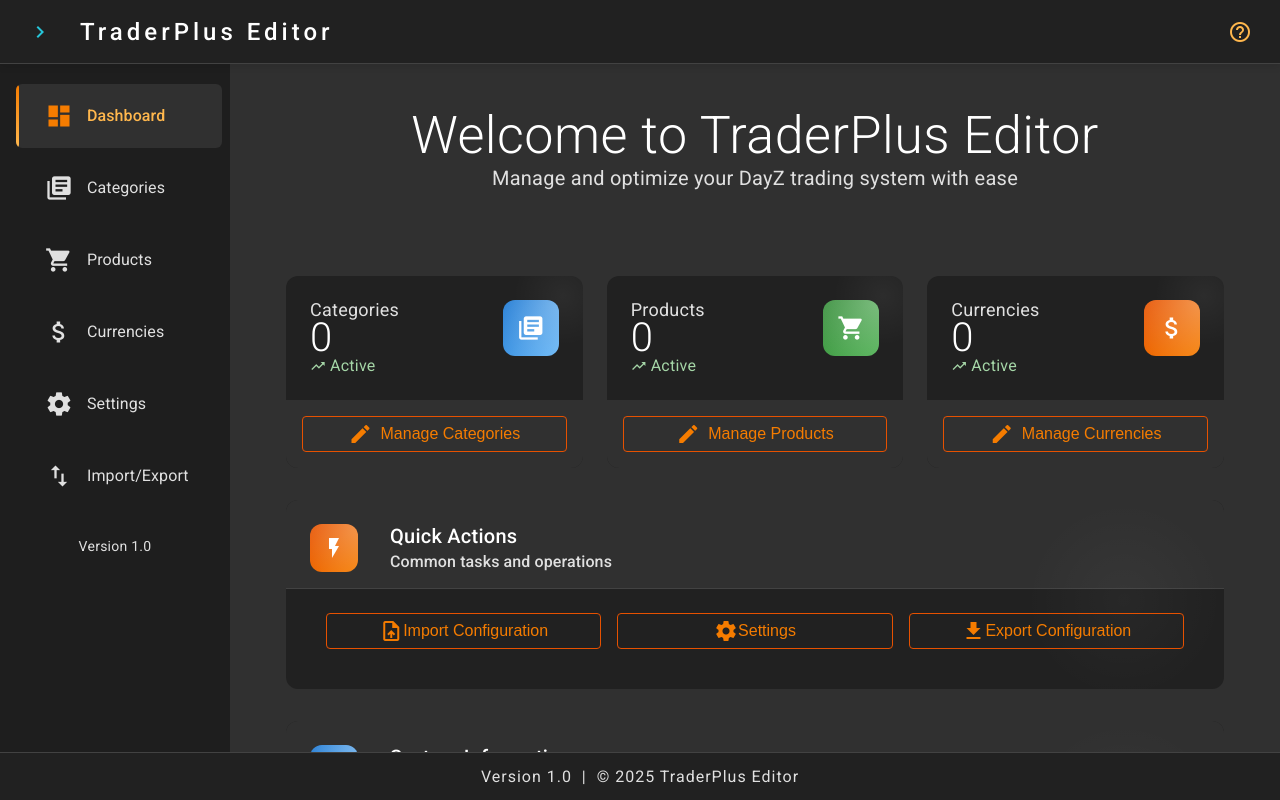
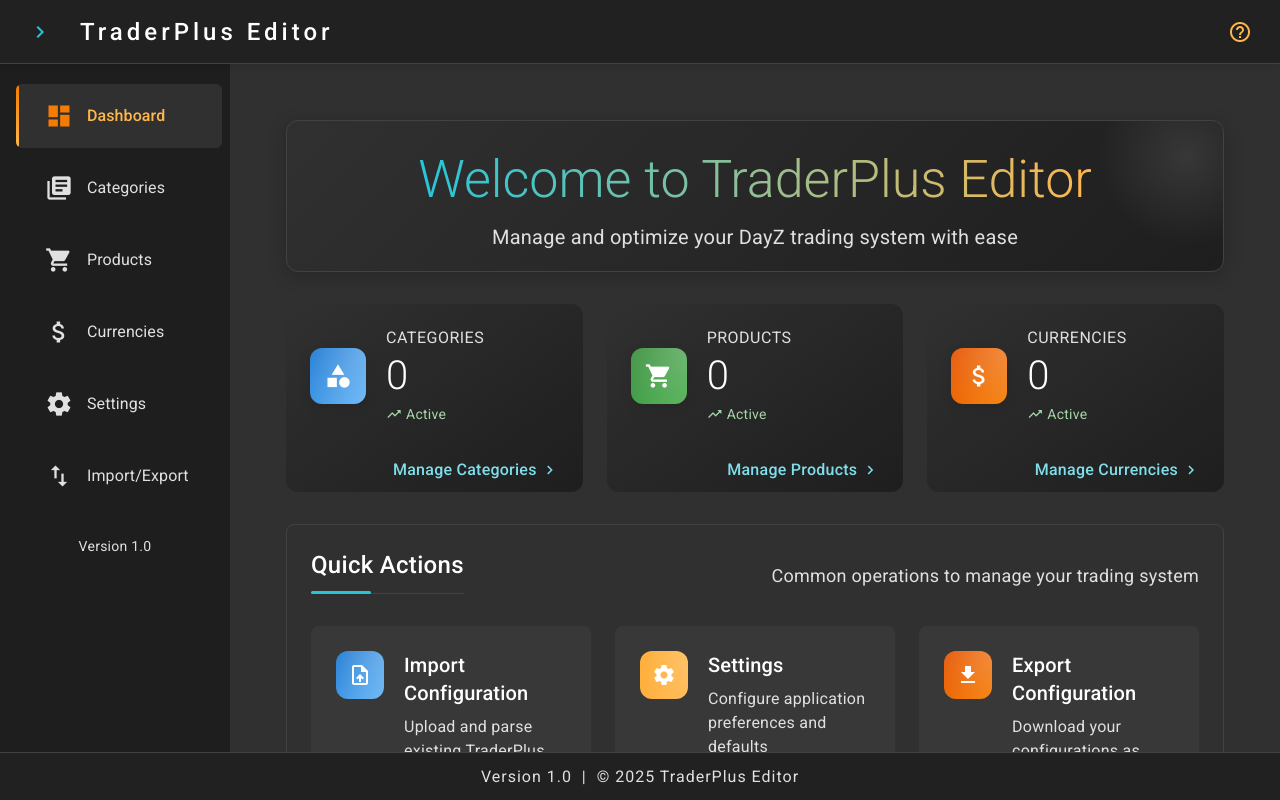
Before and after one commit to TheDmitri/traderpluseditor, an Angular app: page /dashboard in a window 1280 px wide. Built offline with nearby package versions, Linux system fonts and the light colour scheme.

Commit message:
refactor(dashboard): enhance layout and styling for improved usability and visual consistency

```diff
--- a/src/app/features/dashboard/components/dashboard.component.html
+++ b/src/app/features/dashboard/components/dashboard.component.html
@@ -1,138 +1,167 @@
 <div class="dashboard-container">
-  <!-- Header Section -->
-  <header class="dashboard-header">
-    <h1 class="dashboard-title">Welcome to TraderPlus Editor</h1>
-    <p class="dashboard-subtitle">Manage and optimize your DayZ trading system with ease</p>
+  <!-- Page Header Section -->
+  <header class="page-header">
+    <div class="header-content">
+      <div class="header-left">
+        <h1 class="page-title">Welcome to TraderPlus Editor</h1>
+        <p class="subtitle">Manage and optimize your DayZ trading system with ease</p>
+      </div>
+    </div>
   </header>
 
-  <!-- Statistics Cards -->
+  <!-- Statistics Cards Section -->
   <section class="dashboard-stats">
+    <!-- Category Stats Card -->
     <mat-card class="stats-card category-card" appearance="outlined">
       <div class="stats-content">
+        <div class="stats-icon">
+          <mat-icon aria-label="Categories">category</mat-icon>
+        </div>
         <div class="stats-info">
           <span class="stats-label">Categories</span>
           <span class="stats-value">{{ categoriesCount }}</span>
-          <span class="stats-trend positive">
+          <div class="stats-trend positive">
             <mat-icon>trending_up</mat-icon>
-            Active
-          </span>
-        </div>
-        <div class="stats-icon">
-          <mat-icon>my_library_books</mat-icon>
+            <span>Active</span>
           </div>
         </div>
-      <mat-card-actions>
-        <button class="custom-stroked-button color-accent" routerLink="/categories">
-          <mat-icon>edit</mat-icon>
-          Manage Categories
-        </button>
-      </mat-card-actions>
+      </div>
+      <div class="stats-action">
+        <a class="text-link with-icon" routerLink="/categories">
+          <span>Manage Categories</span>
+          <mat-icon>chevron_right</mat-icon>
+        </a>
+      </div>
     </mat-card>
 
+    <!-- Product Stats Card -->
     <mat-card class="stats-card product-card" appearance="outlined">
       <div class="stats-content">
+        <div class="stats-icon">
+          <mat-icon aria-label="Products">shopping_cart</mat-icon>
+        </div>
         <div class="stats-info">
           <span class="stats-label">Products</span>
           <span class="stats-value">{{ productsCount }}</span>
-          <span class="stats-trend positive">
+          <div class="stats-trend positive">
             <mat-icon>trending_up</mat-icon>
-            Active
-          </span>
-        </div>
-        <div class="stats-icon">
-          <mat-icon>shopping_cart</mat-icon>
+            <span>Active</span>
           </div>
         </div>
-      <mat-card-actions>
-        <button class="custom-stroked-button color-accent" routerLink="/products">
-          <mat-icon>edit</mat-icon>
-          Manage Products
-        </button>
-      </mat-card-actions>
+      </div>
+      <div class="stats-action">
+        <a class="text-link with-icon" routerLink="/products">
+          <span>Manage Products</span>
+          <mat-icon>chevron_right</mat-icon>
+        </a>
+      </div>
     </mat-card>
 
+    <!-- Currency Stats Card -->
     <mat-card class="stats-card currency-card" appearance="outlined">
       <div class="stats-content">
+        <div class="stats-icon">
+          <mat-icon aria-label="Currencies">attach_money</mat-icon>
+        </div>
         <div class="stats-info">
           <span class="stats-label">Currencies</span>
           <span class="stats-value">{{ currenciesCount }}</span>
-          <span class="stats-trend positive">
+          <div class="stats-trend positive">
             <mat-icon>trending_up</mat-icon>
-            Active
-          </span>
-        </div>
-        <div class="stats-icon">
-          <mat-icon>attach_money</mat-icon>
+            <span>Active</span>
           </div>
         </div>
-      <mat-card-actions>
-        <button class="custom-stroked-button color-accent" routerLink="/currencies">
-          <mat-icon>edit</mat-icon>
-          Manage Currencies
-        </button>
-      </mat-card-actions>
+      </div>
+      <div class="stats-action">
+        <a class="text-link with-icon" routerLink="/currencies">
+          <span>Manage Currencies</span>
+          <mat-icon>chevron_right</mat-icon>
+        </a>
+      </div>
     </mat-card>
   </section>
 
   <!-- Quick Actions Section -->
-  <section class="quick-actions">
-    <mat-card appearance="outlined">
-      <mat-card-header>
-        <div mat-card-avatar class="quick-actions-icon">
-          <mat-icon>flash_on</mat-icon>
+  <section class="content-panel quick-actions">
+    <div class="panel-header">
+      <h2 class="section-title">Quick Actions</h2>
+      <p class="panel-subtitle">Common operations to manage your trading system</p>
     </div>
-        <mat-card-title>Quick Actions</mat-card-title>
-        <mat-card-subtitle>Common tasks and operations</mat-card-subtitle>
-      </mat-card-header>
-      <mat-card-content>
-        <div class="action-buttons">
-          <button class="custom-stroked-button color-accent" routerLink="/file-management">
+    <div class="panel-body">
+      <div class="action-grid">
+        <div class="action-item">
+          <div class="action-icon import-icon">
             <mat-icon>upload_file</mat-icon>
-            Import Configuration
-          </button>
-          <button class="custom-stroked-button color-accent" routerLink="/settings">
+          </div>
+          <div class="action-info">
+            <h3 class="action-title">Import Configuration</h3>
+            <p class="action-description">Upload and parse existing TraderPlus JSON files</p>
+            <a class="action-link" routerLink="/file-management">Import Now</a>
+          </div>
+        </div>
+
+        <div class="action-item">
+          <div class="action-icon settings-icon">
             <mat-icon>settings</mat-icon>
-            Settings
-          </button>
-          <button class="custom-stroked-button color-accent" routerLink="/file-management">
+          </div>
+          <div class="action-info">
+            <h3 class="action-title">Settings</h3>
+            <p class="action-description">Configure application preferences and defaults</p>
+            <a class="action-link" routerLink="/settings">Go to Settings</a>
+          </div>
+        </div>
+
+        <div class="action-item">
+          <div class="action-icon export-icon">
             <mat-icon>download</mat-icon>
-            Export Configuration
-          </button>
           </div>
-      </mat-card-content>
-    </mat-card>
+          <div class="action-info">
+            <h3 class="action-title">Export Configuration</h3>
+            <p class="action-description">Download your configurations as JSON files</p>
+            <a class="action-link" routerLink="/file-management">Export Files</a>
+          </div>
+        </div>
+      </div>
+    </div>
   </section>
 
-  <!-- Info Section -->
-  <section class="info-section">
-    <mat-card appearance="outlined">
-      <mat-card-header>
-        <div mat-card-avatar class="info-icon">
-          <mat-icon>info</mat-icon>
+  <!-- System Information Section -->
+  <section class="content-panel info-section">
+    <div class="panel-header">
+      <h2 class="section-title">System Information</h2>
+      <p class="panel-subtitle">Current configuration status and statistics</p>
     </div>
-        <mat-card-title>System Information</mat-card-title>
-        <mat-card-subtitle>Current configuration status</mat-card-subtitle>
-      </mat-card-header>
-      <mat-card-content>
+    <div class="panel-body">
       <div class="info-grid">
         <div class="info-item">
+          <mat-icon class="info-icon">history</mat-icon>
+          <div class="info-content">
             <span class="info-label">Last Import</span>
             <span class="info-value">2 hours ago</span>
           </div>
+        </div>
         <div class="info-item">
+          <mat-icon class="info-icon">save_alt</mat-icon>
+          <div class="info-content">
             <span class="info-label">Last Export</span>
             <span class="info-value">1 hour ago</span>
           </div>
+        </div>
         <div class="info-item">
+          <mat-icon class="info-icon">storage</mat-icon>
+          <div class="info-content">
             <span class="info-label">Storage Usage</span>
             <span class="info-value">45%</span>
           </div>
+        </div>
         <div class="info-item">
+          <mat-icon class="info-icon">new_releases</mat-icon>
+          <div class="info-content">
             <span class="info-label">Version</span>
             <span class="info-value">1.0.0</span>
           </div>
         </div>
-      </mat-card-content>
-    </mat-card>
+      </div>
+    </div>
   </section>
 </div>
--- a/src/app/features/dashboard/components/dashboard.component.scss
+++ b/src/app/features/dashboard/components/dashboard.component.scss
@@ -2,7 +2,7 @@
 ========================================================================== */
 .dashboard-container {
   padding: 32px;
-  max-width: 1600px;
+  max-width: 1800px;
   margin: 0 auto;
   display: grid;
   gap: 32px;
@@ -10,38 +10,41 @@
 
 /* Header Section
 ========================================================================== */
-.dashboard-header {
+.page-header {
+  margin-bottom: 0;
+
+  .header-content {
     text-align: center;
-  margin-bottom: 32px;
-  position: relative;
-  padding-bottom: 24px;
+    flex-direction: column;
+    align-items: center;
 
-  &::after {
-    content: "";
-    position: absolute;
-    bottom: 0;
-    left: 50%;
-    transform: translateX(-50%);
-    width: 80px;
-    height: 3px;
-    background-color: var(--brush-primary-action);
-    border-radius: 3px;
+    .header-left {
+      align-items: center;
     }
 
-  .dashboard-title {
+    .page-title {
       font-size: var(--font-size-4xl);
       font-weight: 300;
-    color: var(--brush-text-primary);
-    margin-bottom: 16px;
-    letter-spacing: 0.5px;
+      margin-bottom: 12px;
+      line-height: 1.2; // Kontrollierte Zeilenhöhe statt fester Höhe
+      padding: 4px 0; // Etwas Polsterung für bessere Sichtbarkeit
+      background: linear-gradient(
+        90deg,
+        var(--color-primary-medium),
+        var(--color-secondary-medium)
+      );
+      -webkit-background-clip: text;
+      -webkit-text-fill-color: transparent;
+      background-clip: text;
+      display: block; // Sicherstellen, dass der Text als Block angezeigt wird
+      width: 100%; // Volle Breite nutzen
     }
 
-  .dashboard-subtitle {
+    .subtitle {
+      max-width: 600px;
       font-size: var(--font-size-lg);
       color: var(--brush-text-secondary);
-    margin: 0;
-    max-width: 600px;
-    margin: 0 auto;
+    }
   }
 }
 
@@ -53,74 +56,55 @@
   gap: 24px;
 
   .stats-card {
-    background: linear-gradient(135deg,
+    border-radius: 12px;
+    overflow: hidden;
+    transition: all var(--transition-normal) var(--transition-timing);
+    display: flex;
+    flex-direction: column;
+    background: linear-gradient(
+      145deg,
       var(--brush-background-elevated),
-      var(--brush-background-default));
+      var(--brush-background-body)
+    );
     border: 1px solid var(--brush-border-light);
-    border-radius: 12px;
-    transition: all var(--transition-normal) var(--transition-timing);
-    overflow: hidden;
-    position: relative;
-
-    &::before {
-      content: "";
-      position: absolute;
-      top: 0;
-      right: 0;
-      width: 100px;
-      height: 100px;
-      background: radial-gradient(
-        circle at center,
-        rgba(255, 255, 255, 0.05) 0%,
-        transparent 70%
-      );
-      pointer-events: none;
-      transform: translate(30%, -30%);
-      transition: all var(--transition-normal) var(--transition-timing);
-    }
 
     &:hover {
       transform: translateY(-4px);
-      box-shadow: 0 8px 24px rgba(0, 0, 0, 0.2);
-
-      &::before {
-        transform: translate(20%, -20%) scale(1.2);
-      }
-
-      .stats-icon {
-        transform: scale(1.05);
-      }
+      box-shadow: 0 8px 24px var(--brush-shadow-medium);
     }
 
     .stats-content {
       padding: 24px;
       display: flex;
-      justify-content: space-between;
-      align-items: flex-start;
+      align-items: center;
+      gap: 20px;
     }
 
     .stats-info {
       display: flex;
       flex-direction: column;
-      gap: 8px;
+      gap: 4px;
     }
 
     .stats-label {
-      font-size: var(--font-size-base);
+      font-size: var(--font-size-sm);
       color: var(--brush-text-secondary);
+      text-transform: uppercase;
+      letter-spacing: 0.5px;
     }
 
     .stats-value {
       font-size: var(--font-size-3xl);
       font-weight: 300;
       color: var(--brush-text-primary);
+      line-height: 1.2;
     }
 
     .stats-trend {
       display: flex;
       align-items: center;
       gap: 4px;
-      font-size: var(--font-size-sm);
+      font-size: var(--font-size-xs);
 
       &.positive {
         color: var(--color-success-light);
@@ -142,52 +126,71 @@
     }
 
     .stats-icon {
-      position: relative;
-      transition: all var(--transition-normal) var(--transition-timing);
+      flex-shrink: 0;
       width: 56px;
       height: 56px;
       border-radius: 12px;
       display: flex;
       align-items: center;
       justify-content: center;
+      position: relative;
       overflow: hidden;
+      box-shadow: 0 4px 12px rgba(0, 0, 0, 0.1);
 
-      &::after {
+      &::before {
         content: "";
         position: absolute;
-        top: 0;
-        left: 0;
-        right: 0;
-        bottom: 0;
+        inset: 0;
         background: radial-gradient(
           circle at top right,
           rgba(255, 255, 255, 0.3),
           transparent
         );
-        pointer-events: none;
+        opacity: 0.8;
       }
 
       mat-icon {
-        color: var(--brush-text-primary);
+        color: white;
         font-size: 28px;
         height: 28px;
         width: 28px;
+        position: relative;
       }
     }
 
-    mat-card-actions {
-      padding: 16px;
+    .stats-action {
+      padding: 12px 24px;
       border-top: 1px solid var(--brush-border-light);
-      margin: 0;
+      margin-top: auto;
+      text-align: right;
 
-      button {
-        width: 100%;
-        justify-content: center;
-        gap: 8px;
+      .text-link.with-icon {
+        display: inline-flex;
+        align-items: center;
+        gap: 4px;
+        color: var(--brush-text-link);
+        font-weight: var(--font-weight-medium);
+        font-size: var(--font-size-sm);
+        transition: all var(--transition-normal) var(--transition-timing);
+
+        mat-icon {
+          font-size: 18px;
+          height: 18px;
+          width: 18px;
+          transition: transform var(--transition-normal) var(--transition-timing);
+        }
+
+        &:hover {
+          color: var(--brush-text-link-hover);
+
+          mat-icon {
+            transform: translateX(4px);
+          }
+        }
       }
     }
 
-    // Card variants by color
+    // Card variants by color - using design system colors
     &.category-card .stats-icon {
       background: linear-gradient(135deg,
         var(--color-info-dark),
@@ -211,164 +214,166 @@
 /* Quick Actions Section
 ========================================================================== */
 .quick-actions {
-  mat-card {
-    border: 1px solid var(--brush-border-light);
+  .action-grid {
+    display: grid;
+    grid-template-columns: repeat(3, 1fr);
+    gap: 24px;
+  }
+
+  .action-item {
+    background-color: var(--brush-hover-overlay);
+    border-radius: 8px;
+    padding: 24px;
+    display: flex;
+    gap: 20px;
+    align-items: flex-start;
+    transition: all var(--transition-normal) var(--transition-timing);
+    border: 1px solid transparent;
+
+    &:hover {
+      background-color: var(--brush-active-overlay);
+      transform: translateY(-2px);
+      border-color: var(--brush-border-light);
+    }
+  }
+
+  .action-icon {
+    width: 48px;
+    height: 48px;
     border-radius: 12px;
-    background: linear-gradient(135deg,
-      var(--brush-background-elevated),
-      var(--brush-background-default));
+    display: flex;
+    align-items: center;
+    justify-content: center;
+    flex-shrink: 0;
     position: relative;
     overflow: hidden;
 
     &::before {
       content: "";
       position: absolute;
-      top: 0;
-      right: 0;
-      width: 200px;
-      height: 200px;
-      background: radial-gradient(
-        circle at center,
-        rgba(255, 255, 255, 0.03) 0%,
-        transparent 70%
-      );
-      pointer-events: none;
-    }
-
-    mat-card-header {
-      padding: 24px 24px 0;
-      margin-bottom: 24px;
-
-      .quick-actions-icon {
-        background: linear-gradient(135deg,
-          var(--color-accent-dark),
-          var(--color-accent-medium));
-        width: 48px;
-        height: 48px;
-        border-radius: 12px;
-        display: flex;
-        align-items: center;
-        justify-content: center;
-        position: relative;
-        overflow: hidden;
-
-        &::after {
-          content: "";
-          position: absolute;
-          top: 0;
-          left: 0;
-          right: 0;
-          bottom: 0;
+      inset: 0;
       background: radial-gradient(
         circle at top right,
         rgba(255, 255, 255, 0.3),
         transparent
       );
-          pointer-events: none;
+      opacity: 0.8;
     }
 
     mat-icon {
+      font-size: 24px;
+      height: 24px;
+      width: 24px;
+      color: white;
+      position: relative;
+    }
+
+    &.import-icon {
+      background: linear-gradient(135deg,
+        var(--color-info-dark),
+        var(--color-info-medium));
+    }
+
+    &.settings-icon {
+      background: linear-gradient(135deg,
+        var(--color-secondary-dark),
+        var(--color-secondary-medium));
+    }
+
+    &.export-icon {
+      background: linear-gradient(135deg,
+        var(--color-accent-dark),
+        var(--color-accent-medium));
+    }
+  }
+
+  .action-info {
+    flex: 1;
+
+    .action-title {
+      font-size: var(--font-size-lg);
       color: var(--brush-text-primary);
+      margin: 0 0 8px;
+      font-weight: var(--font-weight-medium);
+    }
+
+    .action-description {
+      color: var(--brush-text-secondary);
+      font-size: var(--font-size-sm);
+      margin: 0 0 16px;
+      line-height: 1.5;
+    }
+
+    .action-link {
+      color: var(--brush-text-link);
+      font-size: var(--font-size-sm);
+      font-weight: var(--font-weight-medium);
+      text-decoration: none;
+      position: relative;
+      padding-bottom: 2px;
+
+      &::after {
+        content: "";
+        position: absolute;
+        left: 0;
+        bottom: 0;
+        width: 0;
+        height: 1px;
+        background-color: var(--brush-text-link);
+        transition: width var(--transition-normal) var(--transition-timing);
+      }
+
+      &:hover {
+        color: var(--brush-text-link-hover);
+
+        &::after {
+          width: 100%;
+          background-color: var(--brush-text-link-hover);
         }
       }
     }
-
-    .action-buttons {
-      display: grid;
-      grid-template-columns: repeat(3, 1fr);
-      gap: 16px;
-      padding: 0 24px 24px;    }
   }
 }
 
 /* Info Section
 ========================================================================== */
 .info-section {
-  mat-card {
-    border: 1px solid var(--brush-border-light);
-    border-radius: 12px;
-    background: linear-gradient(135deg,
-      var(--brush-background-elevated),
-      var(--brush-background-default));
-    position: relative;
-    overflow: hidden;
-
-    &::before {
-      content: "";
-      position: absolute;
-      top: 0;
-      right: 0;
-      width: 200px;
-      height: 200px;
-      background: radial-gradient(
-        circle at center,
-        rgba(255, 255, 255, 0.03) 0%,
-        transparent 70%
-      );
-      pointer-events: none;
-    }
-
-    mat-card-header {
-      padding: 24px 24px 0;
-      margin-bottom: 24px;
-
-      .info-icon {
-        background: linear-gradient(135deg,
-          var(--color-info-dark),
-          var(--color-info-medium));
-        width: 48px;
-        height: 48px;
-        border-radius: 12px;
-        display: flex;
-        align-items: center;
-        justify-content: center;
-        position: relative;
-        overflow: hidden;
-
-        &::after {
-          content: "";
-          position: absolute;
-          top: 0;
-          left: 0;
-          right: 0;
-          bottom: 0;
-          background: radial-gradient(
-            circle at top right,
-            rgba(255, 255, 255, 0.3),
-            transparent
-          );
-          pointer-events: none;
-        }
-
-        mat-icon {
-          color: var(--brush-text-primary);
-        }
-      }
-    }
-
   .info-grid {
     display: grid;
     grid-template-columns: repeat(4, 1fr);
     gap: 24px;
-      padding: 0 24px 24px;
+  }
 
   .info-item {
     display: flex;
-        flex-direction: column;
-        gap: 8px;
-        padding: 16px;
+    align-items: center;
+    gap: 16px;
+    padding: 20px;
     border-radius: 8px;
-        background-color: rgba(255, 255, 255, 0.03);
+    background-color: var(--brush-hover-overlay);
     transition: all var(--transition-normal) var(--transition-timing);
 
     &:hover {
-          background-color: rgba(255, 255, 255, 0.05);
+      background-color: var(--brush-active-overlay);
       transform: translateY(-2px);
     }
 
+    .info-icon {
+      color: var(--color-primary-medium);
+      opacity: 0.8;
+    }
+
+    .info-content {
+      display: flex;
+      flex-direction: column;
+      gap: 4px;
+    }
+
     .info-label {
-          font-size: var(--font-size-sm);
+      font-size: var(--font-size-xs);
       color: var(--brush-text-secondary);
+      text-transform: uppercase;
+      letter-spacing: 0.5px;
     }
 
     .info-value {
@@ -378,6 +383,23 @@
     }
   }
 }
+
+/* Panel Header Styling
+========================================================================== */
+.panel-header {
+  margin-bottom: 24px;
+
+  .section-title {
+    font-size: var(--font-size-xl);
+    font-weight: var(--font-weight-medium);
+    color: var(--brush-text-primary);
+    margin: 0 0 8px;
+  }
+
+  .panel-subtitle {
+    color: var(--brush-text-secondary);
+    font-size: var(--font-size-base);
+    margin: 0;
   }
 }
 
@@ -391,6 +413,10 @@
   .info-section .info-grid {
     grid-template-columns: repeat(2, 1fr);
   }
+
+  .quick-actions .action-grid {
+    grid-template-columns: repeat(3, 1fr);
+  }
 }
 
 @media (max-width: 900px) {
@@ -402,25 +428,51 @@
     grid-template-columns: repeat(2, 1fr);
   }
 
-  .quick-actions .action-buttons {
+  .quick-actions .action-grid {
     grid-template-columns: repeat(2, 1fr);
   }
 }
 
+@media (max-width: 768px) {
+  .quick-actions {
+    .action-item {
+      flex-direction: column;
+
+      .action-icon {
+        margin-bottom: 16px;
+      }
+    }
+  }
+
+  .info-section .info-item {
+    flex-direction: column;
+    text-align: center;
+
+    .info-icon {
+      margin-bottom: 8px;
+    }
+  }
+}
+
 @media (max-width: 600px) {
+  .dashboard-container {
+    padding: 16px;
+  }
+
   .dashboard-stats {
     grid-template-columns: 1fr;
   }
 
-  .dashboard-container {
-    padding: 16px;
+  .quick-actions .action-grid {
+    grid-template-columns: 1fr;
   }
 
   .info-section .info-grid {
     grid-template-columns: 1fr;
   }
 
-  .quick-actions .action-buttons {
-    grid-template-columns: 1fr;
+  .page-header .header-content .page-title {
+    font-size: var(--font-size-3xl);
+    line-height: 1.3; // Etwas größere Zeilenhöhe für kleinere Bildschirme
   }
 }
```
Lines whose indentation alone changed are shown as unchanged.
